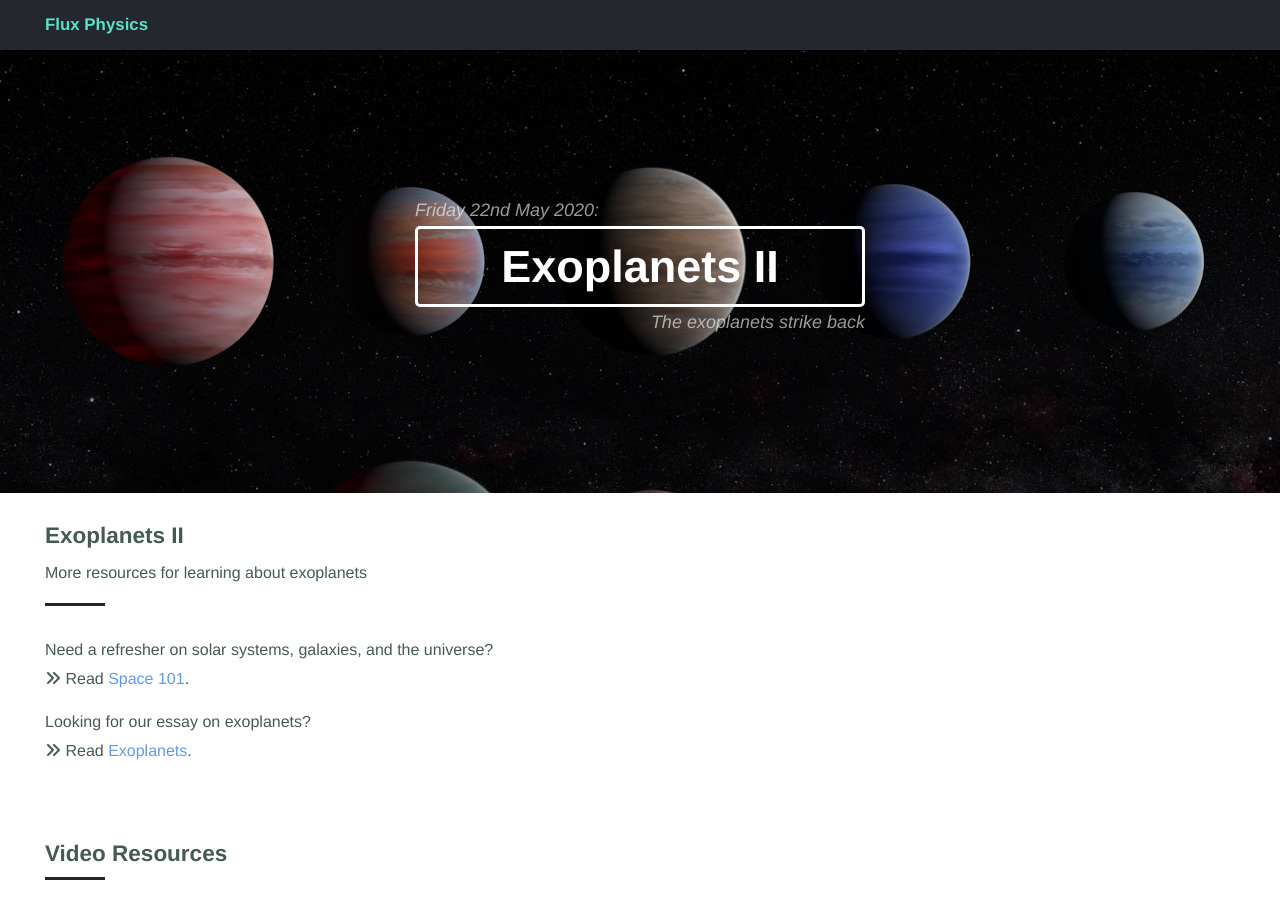
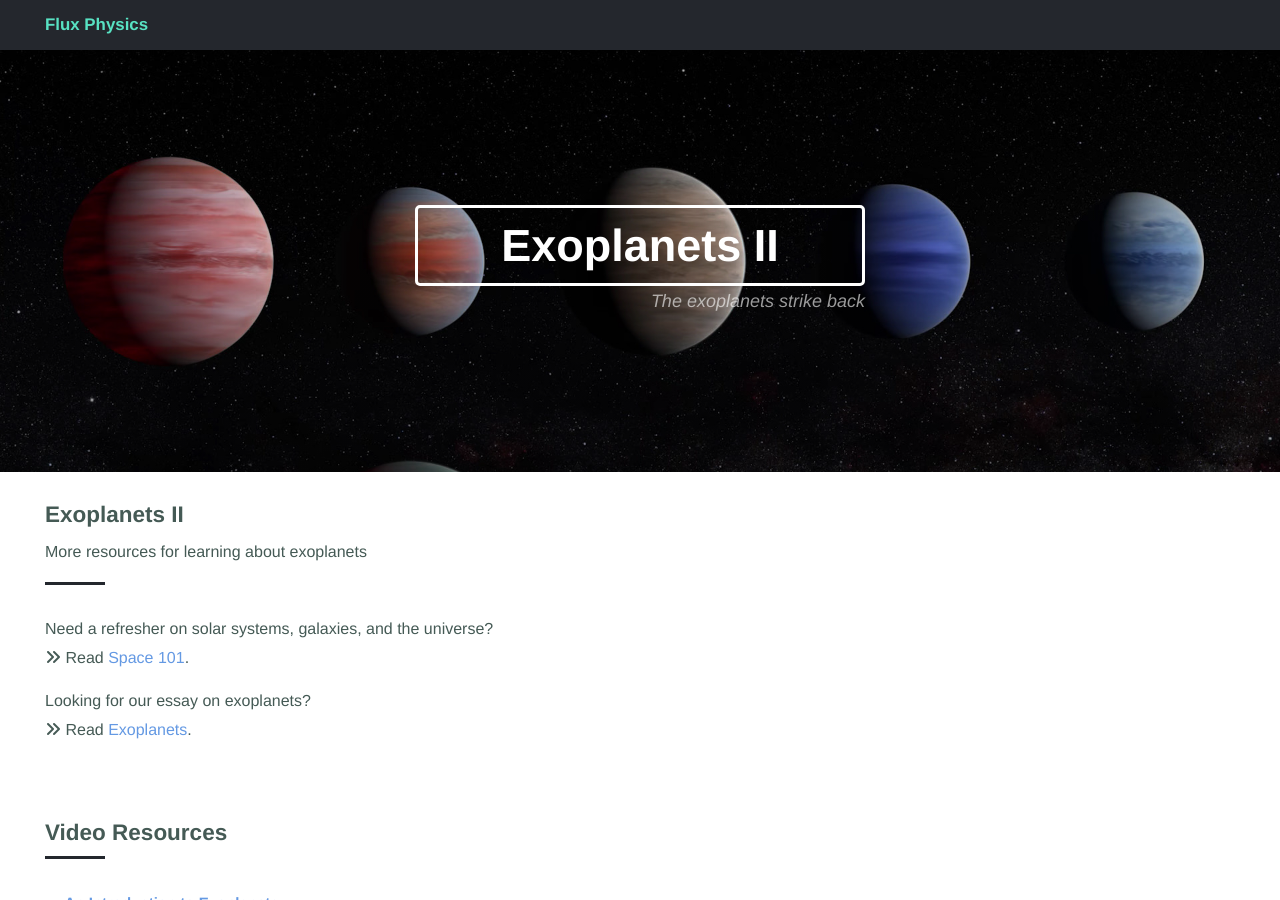
Before and after one commit to fluxphysics/fluxphysics.github.io, a Jekyll site: the page built from exoplanetsii.html, in a window 1280 px wide and 900 px high. Built offline with Jekyll 4.4.1, drawn with Linux system fonts in a browser that asks for light colours; nearby versions of some CDN libraries.

Commit message:
Remove date references

```diff
--- a/exoplanets.html
+++ b/exoplanets.html
@@ -14,7 +14,6 @@ body_id: exoplanets
     <div class="hero">
       <h2 class="superheader">A brief introduction to:</h2>
       <h1>Exoplanets</h1>
-      <h2 class="subheader">Friday 15th May 2020</h2>
     </div>
   </div>
 </section>
--- a/exoplanetsii.html
+++ b/exoplanetsii.html
@@ -12,7 +12,6 @@ body_id: exoplanetsii
 <section class="masthead">
   <div class="container">
     <div class="hero">
-      <h2 class="superheader">Friday 22nd May 2020:</h2>
       <h1>Exoplanets II</h1>
       <h2 class="subheader">The exoplanets strike back</h2>
     </div>
--- a/space101.html
+++ b/space101.html
@@ -14,7 +14,6 @@ body_id: space101
     <div class="hero">
       <h2 class="superheader">Welcome to:</h2>
       <h1>Space 101</h1>
-      <h2 class="subheader">Friday 22nd May 2020</h2>
     </div>
   </div>
 </section>
```
